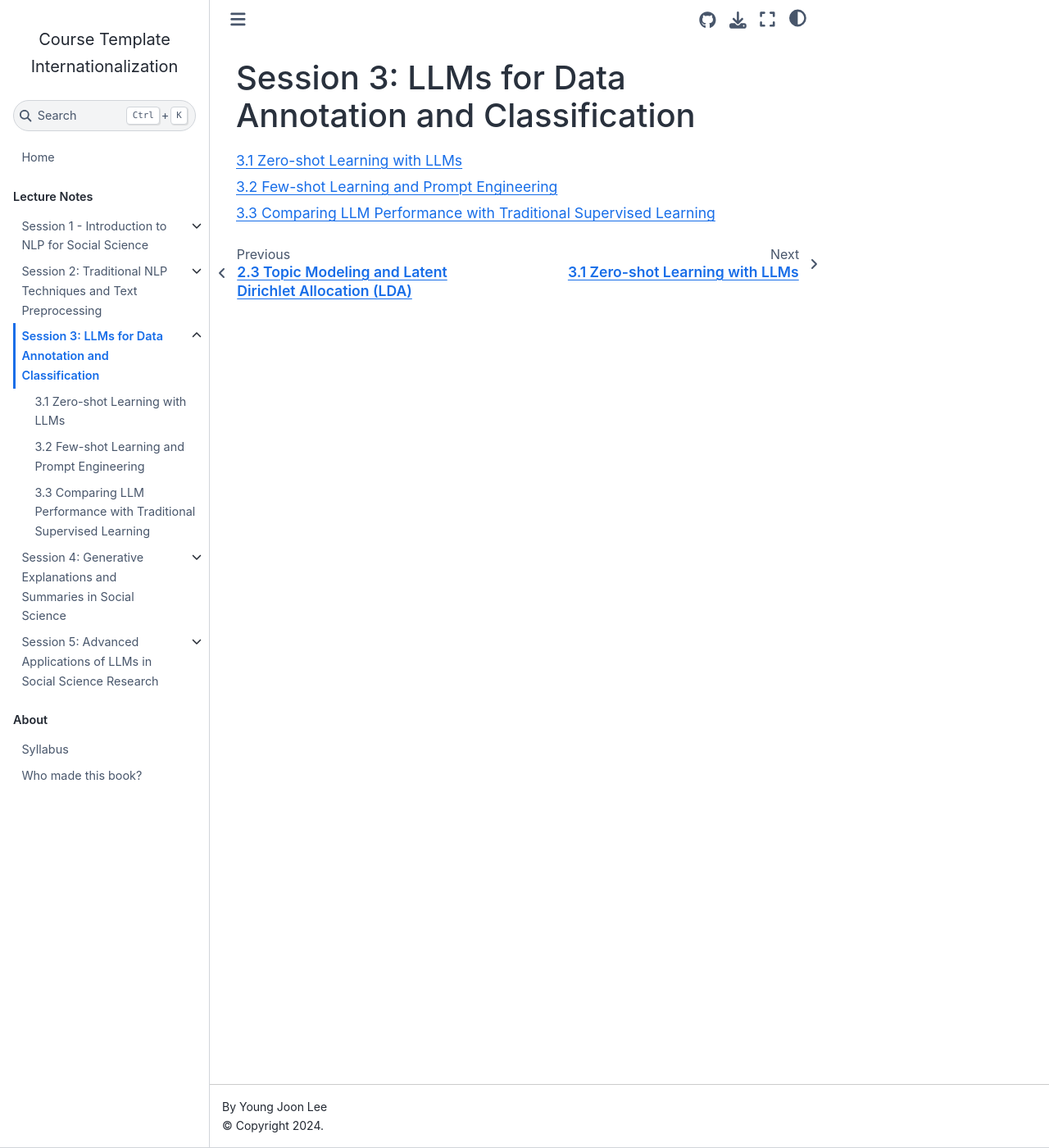
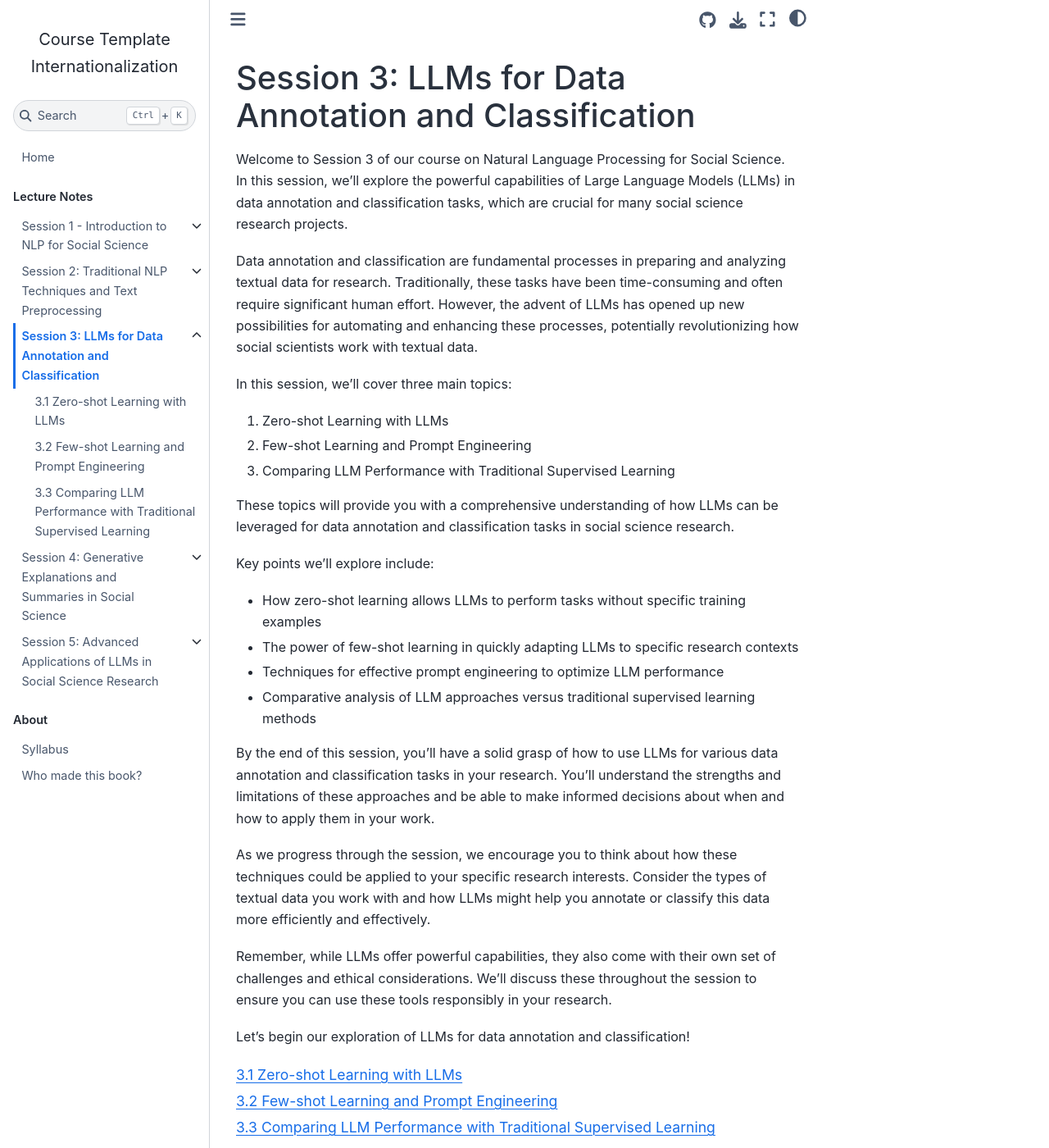
Before and after one commit to entelecheia/nlp4ss, a Jupyter Book: the page built from book/en/session03/index.md, in a window 1280 px wide and 1400 px high. Shown: the whole window at 82% size. Built offline with Jupyter Book 1.0.4 settings and Sphinx 7.4.7 and the Sphinx Book theme 1.1.4, drawn with Linux system fonts in a browser that asks for light colours.

Commit message:
feat(docs): expand Session 3 content on LLMs for data annotation and classification

````diff
--- a/book/en/session03/index.md
+++ b/book/en/session03/index.md
@@ -1,4 +1,31 @@
 # Session 3: LLMs for Data Annotation and Classification
+
+Welcome to Session 3 of our course on Natural Language Processing for Social Science. In this session, we'll explore the powerful capabilities of Large Language Models (LLMs) in data annotation and classification tasks, which are crucial for many social science research projects.
+
+Data annotation and classification are fundamental processes in preparing and analyzing textual data for research. Traditionally, these tasks have been time-consuming and often require significant human effort. However, the advent of LLMs has opened up new possibilities for automating and enhancing these processes, potentially revolutionizing how social scientists work with textual data.
+
+In this session, we'll cover three main topics:
+
+1. Zero-shot Learning with LLMs
+2. Few-shot Learning and Prompt Engineering
+3. Comparing LLM Performance with Traditional Supervised Learning
+
+These topics will provide you with a comprehensive understanding of how LLMs can be leveraged for data annotation and classification tasks in social science research.
+
+Key points we'll explore include:
+
+- How zero-shot learning allows LLMs to perform tasks without specific training examples
+- The power of few-shot learning in quickly adapting LLMs to specific research contexts
+- Techniques for effective prompt engineering to optimize LLM performance
+- Comparative analysis of LLM approaches versus traditional supervised learning methods
+
+By the end of this session, you'll have a solid grasp of how to use LLMs for various data annotation and classification tasks in your research. You'll understand the strengths and limitations of these approaches and be able to make informed decisions about when and how to apply them in your work.
+
+As we progress through the session, we encourage you to think about how these techniques could be applied to your specific research interests. Consider the types of textual data you work with and how LLMs might help you annotate or classify this data more efficiently and effectively.
+
+Remember, while LLMs offer powerful capabilities, they also come with their own set of challenges and ethical considerations. We'll discuss these throughout the session to ensure you can use these tools responsibly in your research.
+
+Let's begin our exploration of LLMs for data annotation and classification!
 
 ```{tableofcontents}
 
````
